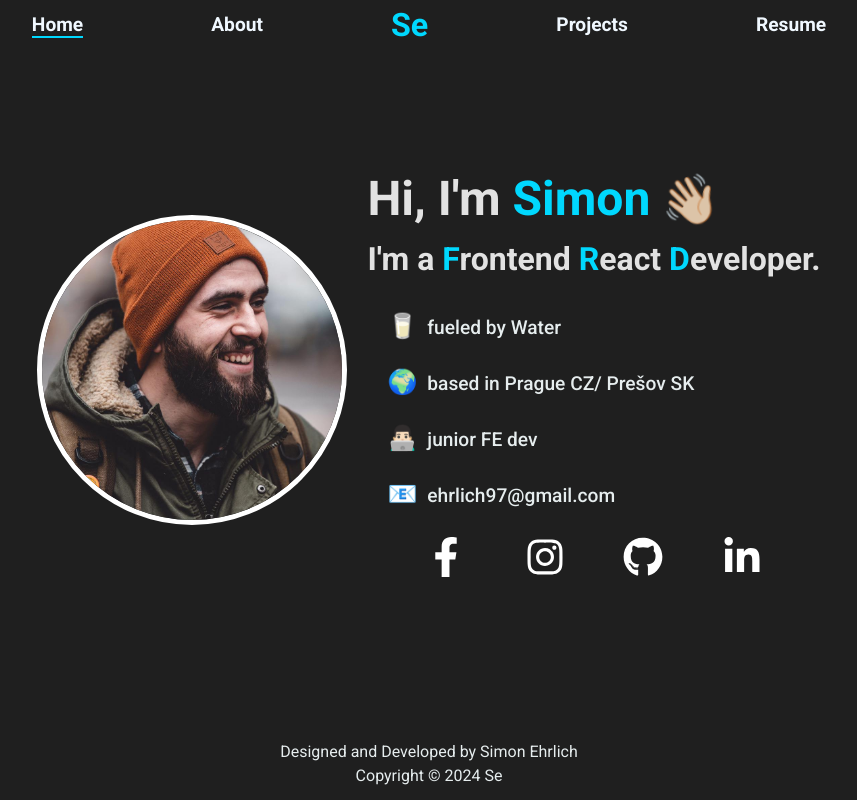
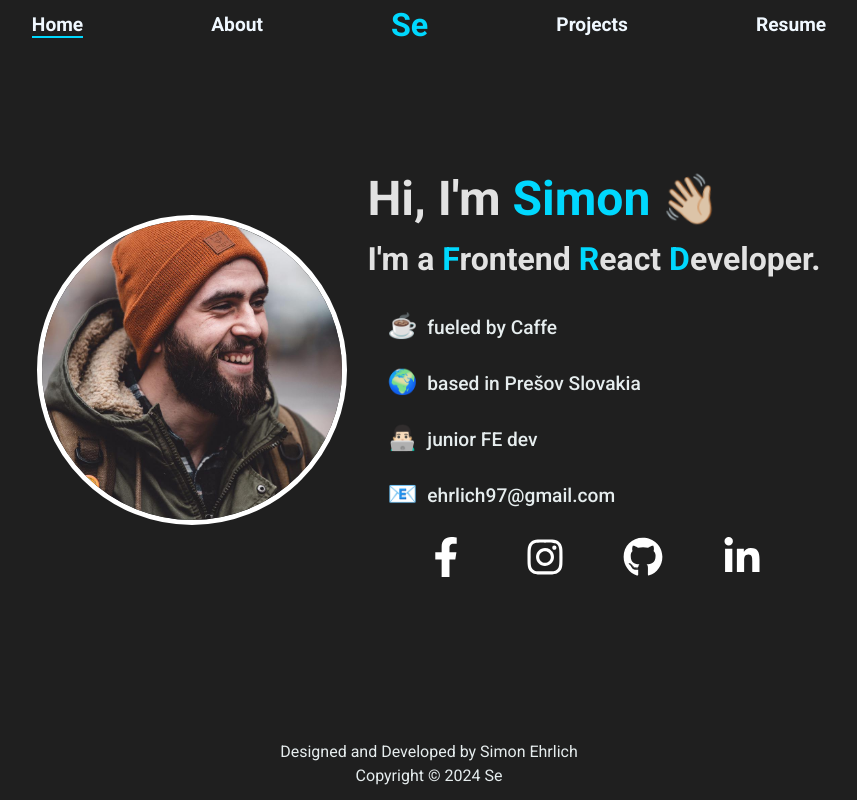
Before and after one commit to Saynomis/my-portfolio-project, a React (Vite) app: page /#/ in a window 1280 px wide. Shown: the whole page, without its empty margins (211-1068 px from the left). Built offline with nearby package versions, Linux system fonts and the light colour scheme.

Commit message:
home & about text fix

```diff
--- a/src/pages/About.jsx
+++ b/src/pages/About.jsx
@@ -23,7 +23,7 @@ export default function About() {
           </p>
           <p>
             <span className="super-color">aboutsimon (main) $</span> Hello!{" "}
-            {"I'm"} Simon 🙋🏻‍♂️. Beginner in web development focused on frontend
+            {"I'm"} Simon 🙋🏻‍♂️. Junior in web development focused on frontend
             React, looking to find a job as a junior frontend developer. In the
             last six months, I have spent time self-learning by completing
             courses.
--- a/src/pages/Home.jsx
+++ b/src/pages/Home.jsx
@@ -25,11 +25,11 @@ export default function Home() {
           <ul className="list">
             <li className="list-element">
               {" "}
-              <span className="list-icons">🥛</span>fueled by Water
+              <span className="list-icons">☕️</span>fueled by Caffe
             </li>
             <li className="list-element">
               {" "}
-              <span className="list-icons">🌍</span>based in Prague CZ/ Prešov SK
+              <span className="list-icons">🌍</span>based in Prešov Slovakia
             </li>
             <li className="list-element">
               {" "}
@@ -44,7 +44,7 @@ export default function Home() {
             <a href="https://www.facebook.com/simon.ehrlich.10/">
               <FaFacebookF />
             </a>
-            <a href="https://www.facebook.com/simon.ehrlich.10/">
+            <a href="https://www.instagram.com/sayme_3/">
               <FaInstagram />
             </a>
             <a href="https://github.com/Saynomis">
```
